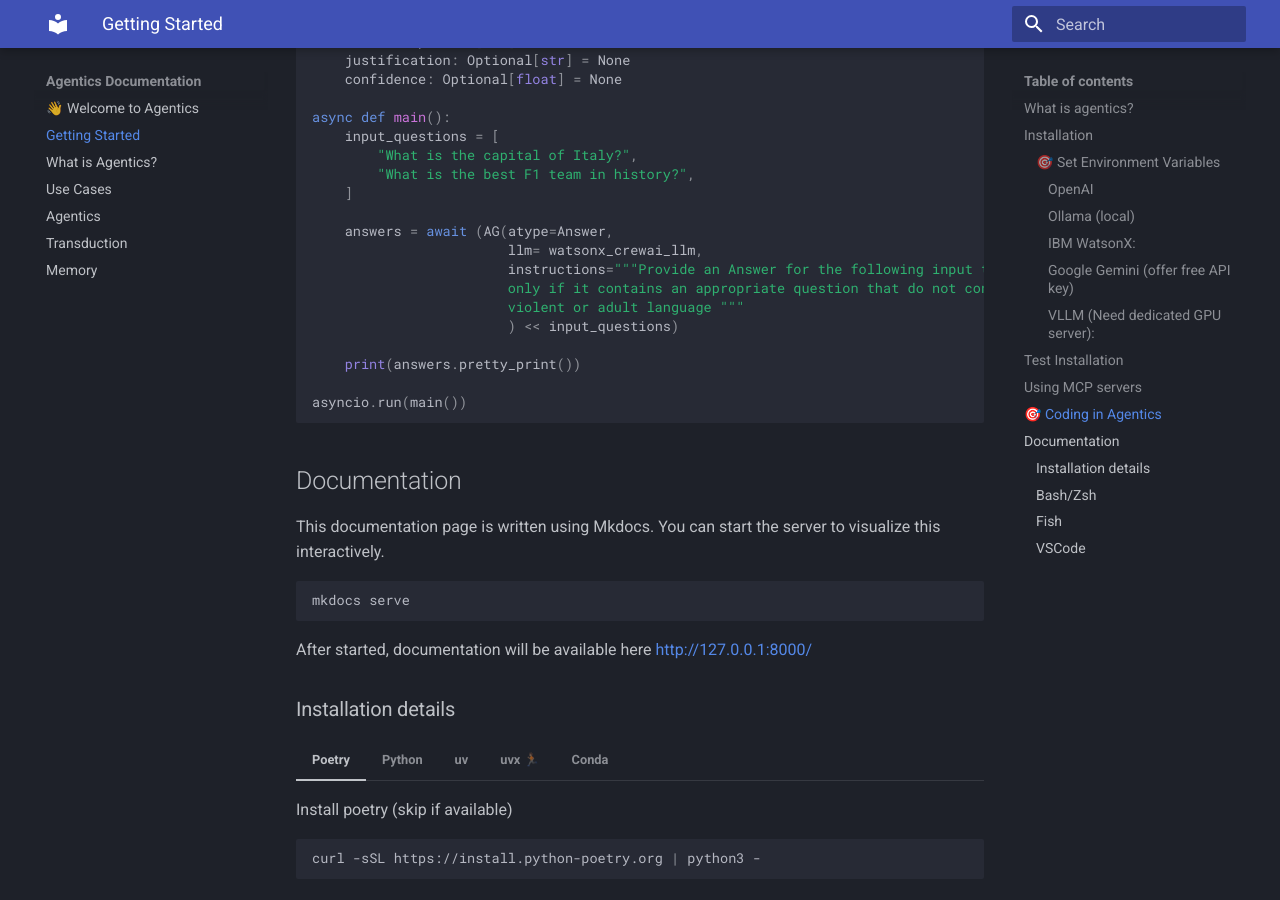
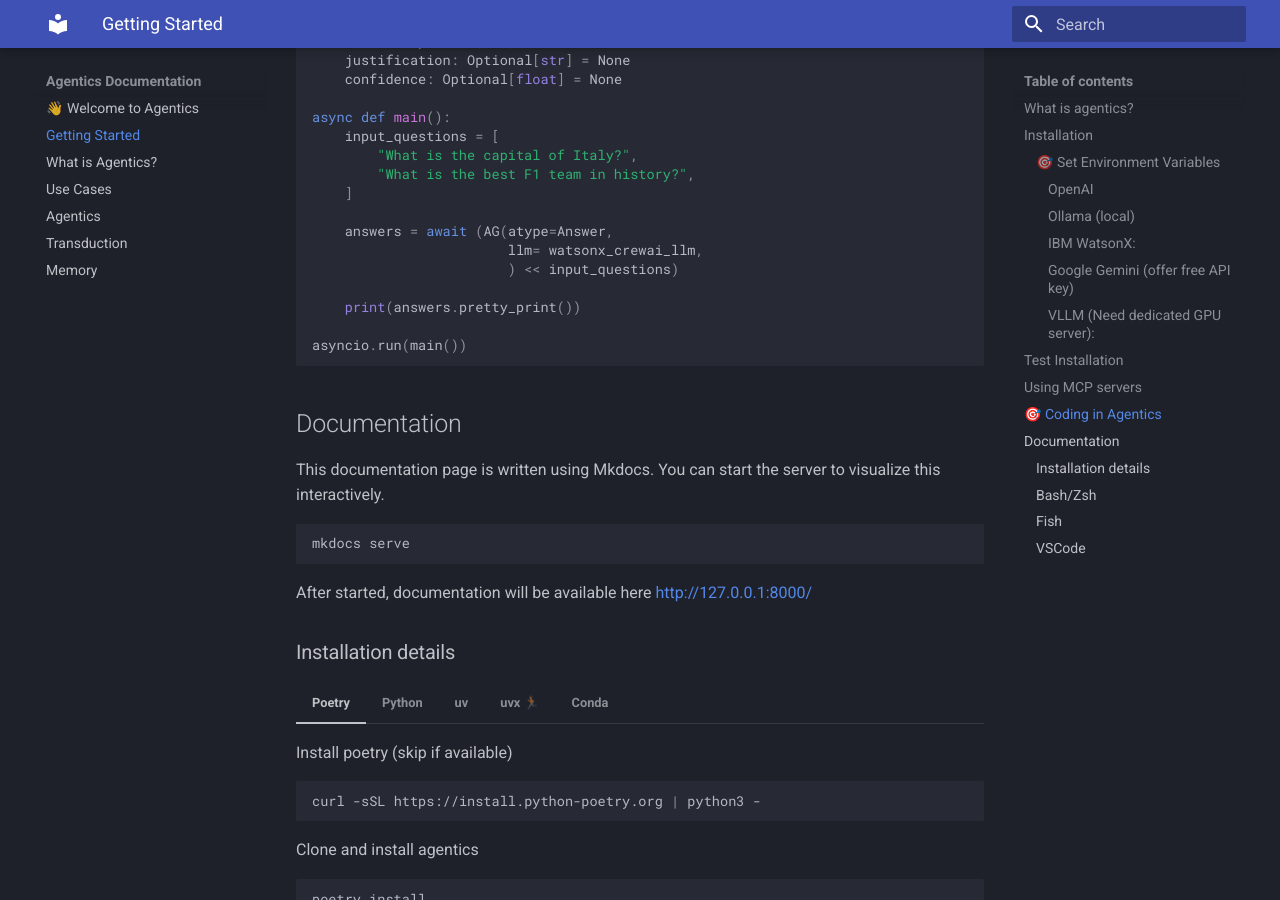
Before and after one commit to zhubrian/Agentics, an MkDocs documentation site: the page built from docs/getting_started.md, in a window 1280 px wide and 900 px high, scrolled down 3234 px. Built offline with MkDocs 1.6.1 and Material for MkDocs 9.7.7, drawn with Linux system fonts in a browser that asks for light colours.

Commit message:
Update getting_started.md

```diff
--- a/docs/getting_started.md
+++ b/docs/getting_started.md
@@ -150,9 +150,6 @@
 
     answers = await (AG(atype=Answer,
                         llm= watsonx_crewai_llm,
-                        instructions="""Provide an Answer for the following input text
-                        only if it contains an appropriate question that do not contain
-                        violent or adult language """
                         ) << input_questions)
 
     print(answers.pretty_print())
```
